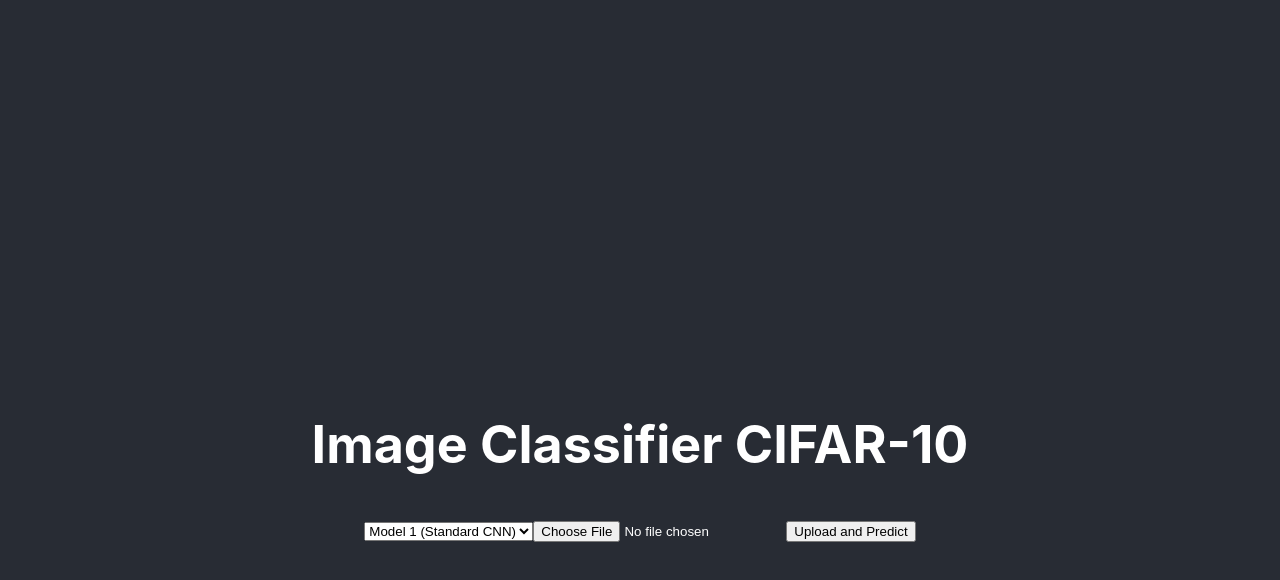
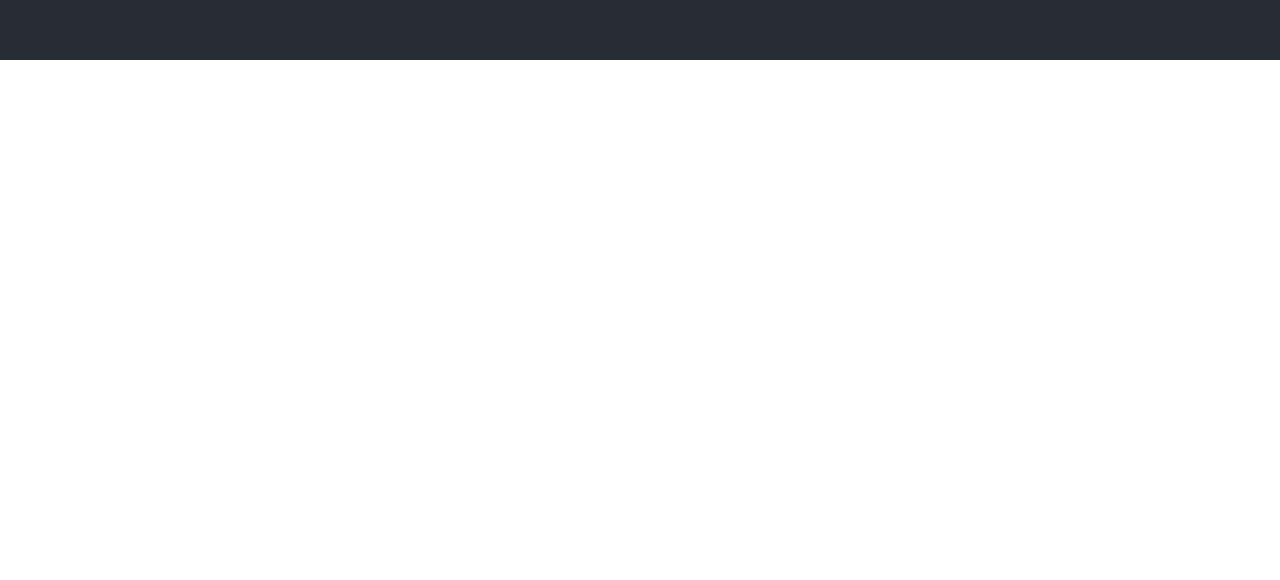
Before and after one commit to AnthonyWeidner/image-detection, a React (Create React App) app in the folder react-flask-app/: page / in a window 1280 px wide. Shown: the part 740-1320 px from the top of the page. After the commit the page ends 800 px from the top, so only its background shows below. Built offline with nearby package versions, Linux system fonts and the light colour scheme.

Commit message:
Improve React App Options

```diff
--- a/react-flask-app/src/App.js
+++ b/react-flask-app/src/App.js
@@ -41,13 +41,6 @@ function App() {
             <ImageUpload />
           </header>
         </div>
-
-        <div className="App">
-          <header className="App-header">
-            <h1>Image Classifier CIFAR-10</h1>
-            <ImageUpload />
-          </header>
-        </div>
       </>
 
   );
```
